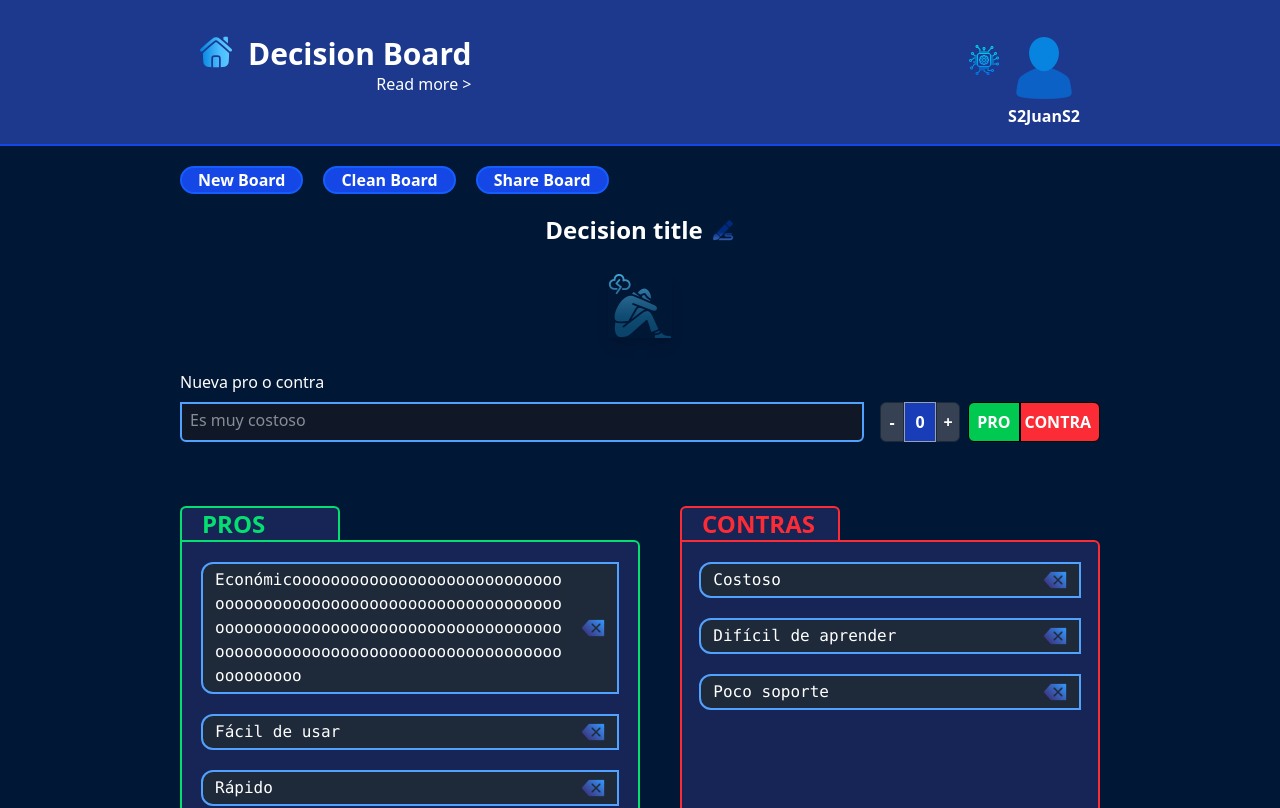
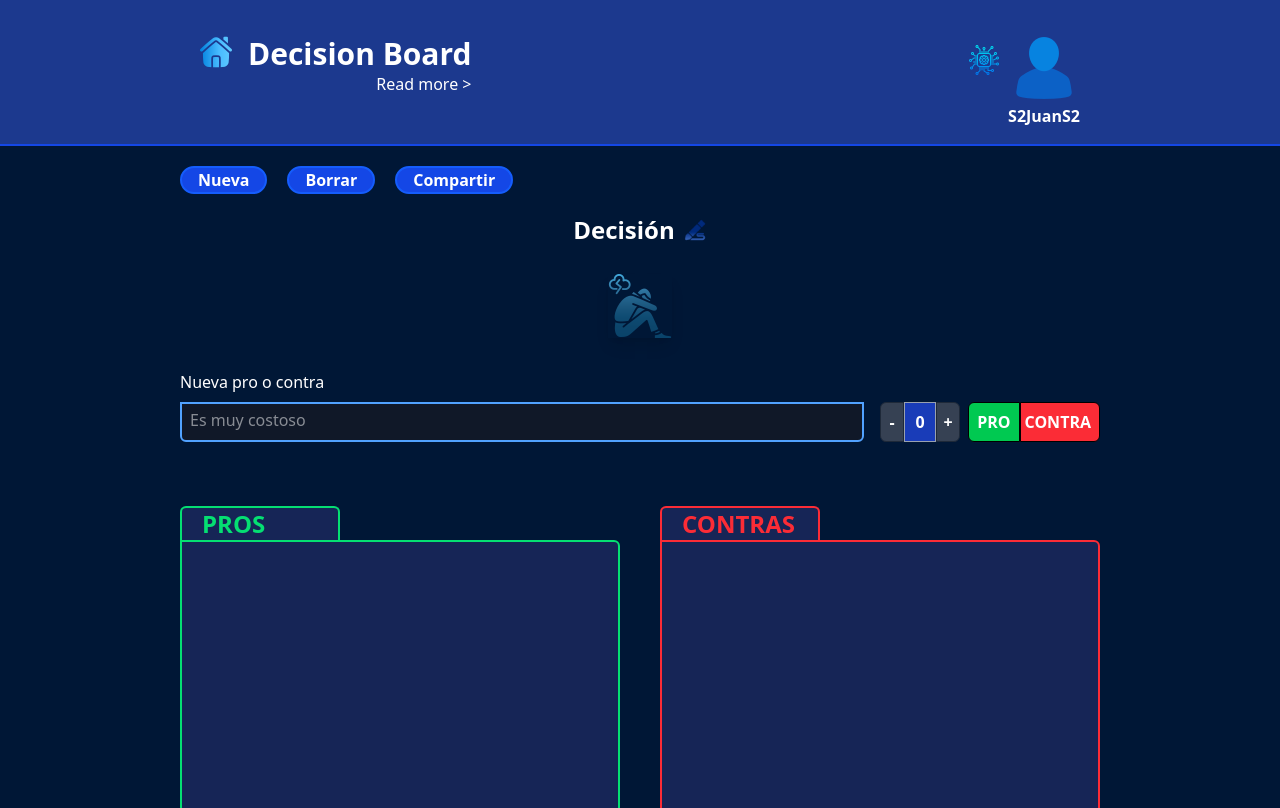
Before and after one commit to S2JuanS2/S2JuanS2.github.io, a React (Vite) app: page / in a window 1280 px wide. Shown: the top 808 px of the page. Built offline with nearby package versions, Linux system fonts and the light colour scheme.

Commit message:
[New]: Interacciones, mod-title add-delete-PRO-CONTRA

```diff
--- a/src/components/AddFactor.jsx
+++ b/src/components/AddFactor.jsx
@@ -1,17 +1,56 @@
+import { useState } from 'react';
 import NumberInput from './NumberInput';
 
-function AddFactor(){
+function AddFactor({onAddFactor}){
+
+    const[factorText, setFactorText] = useState("");
+
+    const handleTextChange = (e) => {
+        setFactorText(e.target.value);
+    }
+
+    const handleAddPro = () => {
+        if (factorText.trim()) {
+            onAddFactor(factorText, 'PRO');
+            setFactorText("");
+        }
+    };
+
+    const handleAddContra = () => {
+        if (factorText.trim()) {
+            onAddFactor(factorText, 'CONTRA');
+            setFactorText("");
+        }
+    };
+
     return(
         <div >
             <h1 className="text-white mb-2 mt-8">Nueva pro o contra</h1>
             <div className="flex justify-between mt-2">
-                <textarea type="text" className="border-2 border-blue-400 text-white rounded-b-md resize-none overflow-hidden h-10 w-11/12 pl-2 pr-2 pt-1 mr-2 mb-8 bg-gray-900" placeholder="Es muy costoso" maxLength={80}/>
+                <textarea
+                    className="border-2 border-blue-400 text-white rounded-b-md resize-none overflow-hidden h-10 w-11/12 pl-2 pr-2 pt-1 mr-2 mb-8 bg-gray-900"
+                    type="text"
+                    value={factorText}
+                    onChange={handleTextChange}
+                    placeholder="Es muy costoso"
+                    maxLength={80}
+                />
                 <div className="ml-2 mr-2">
                     <NumberInput></NumberInput>
                 </div>
                 <div className="flex flex-row justify-center">
-                    <button className="text-white bg-green-500 focus:outline-none w-auto cursor-pointer rounded-l-md font-bold p-1 pl-2 pr-2 h-10 border-1 border-black hover:border-1 hover:border-white transition-colors duration-300">PRO</button>
-                    <button className="text-white bg-red-500 focus:outline-none w-auto cursor-pointer rounded-r-md font-bold p-1 pr-2 h-10 border-1 border-black hover:border-1 hover:border-white transition-colors duration-300">CONTRA</button>
+                    <button
+                        className="text-white bg-green-500 focus:outline-none w-auto cursor-pointer rounded-l-md font-bold p-1 pl-2 pr-2 h-10 border-1 border-black hover:border-1 hover:border-white transition-colors duration-300"
+                        onClick={handleAddPro}
+                        >
+                        PRO
+                    </button>
+                    <button
+                        className="text-white bg-red-500 focus:outline-none w-auto cursor-pointer rounded-r-md font-bold p-1 pr-2 h-10 border-1 border-black hover:border-1 hover:border-white transition-colors duration-300"
+                        onClick={handleAddContra}
+                        >
+                        CONTRA
+                    </button>
                 </div>
             </div>
         </div>
--- a/src/components/Board.jsx
+++ b/src/components/Board.jsx
@@ -1,19 +1,34 @@
-import React from 'react';
+import React, { useState } from 'react';
 import CardList from "./CardList";
 import AddFactor from './AddFactor';
 
 function Board(){
 
-    {/*TESST*/}
-    const pros = ["Económicooooooooooooooooooooooooooooooooooooooooooooooooooooooooooooooooooooooooooooooooooooooooooooooooooooooooooooooooooooooooooooooooooooooooooooooooo", "Fácil de usar", "Rápido"];
-    const contras = ["Costoso", "Difícil de aprender", "Poco soporte"];
+    const [pros, setPros] = useState([]);
+    const [contras, setContras] = useState([]);
+
+    const handleAddFactor = (text, type) => {
+        if (type === 'PRO') {
+            setPros((prevPros) => [...prevPros, text]);
+        } else if (type === 'CONTRA') {
+            setContras((prevContras) => [...prevContras, text]);
+        }
+    };
+
+    const handleDelete = (text, type) => {
+        if (type === 'PRO') {
+            setPros((prevPros) => prevPros.filter((item) => item !== text));
+        } else if (type === 'CONTRA') {
+            setContras((prevContras) => prevContras.filter((item) => item !== text));
+        }
+    };
 
     return (
         <div>
-            <AddFactor></AddFactor>
+            <AddFactor onAddFactor={handleAddFactor}></AddFactor>
             <div className="flex justify-between gap-x-10 mt-8 mb-50">
-                <CardList customClass="text-green-400" items={pros}>PROS</CardList>
-                <CardList customClass="text-red-500" items={contras}>CONTRAS</CardList>
+                <CardList customClass="text-green-400" items={pros} title="PROS" onDelete={handleDelete} type="PRO"></CardList>
+                <CardList customClass="text-red-500" items={contras} title="CONTRAS" onDelete={handleDelete} type="CONTRA">CONTRAS</CardList>
             </div>
         </div>
     );
--- a/src/components/Button.jsx
+++ b/src/components/Button.jsx
@@ -1,9 +1,18 @@
 import React from 'react';
 
-function Button({children}){
+function Button({title}){
+
+    const messageAlert = () => {
+        alert("Not implemented")
+    }
+
     return (
         <>
-            <button className="border-2 rounded-3xl pl-4 pr-4 border-blue-600 bg-blue-700 text-white font-bold font-sans w-fit cursor-pointer hover:border-b-blue-50 transition-colors duration-300">{children}</button>
+            <button className="border-2 rounded-3xl pl-4 pr-4 border-blue-600 bg-blue-700 text-white font-bold font-sans w-fit cursor-pointer hover:border-b-blue-50 transition-colors duration-300"
+                    onClick={messageAlert}
+            >
+                {title}
+            </button>
         </>
     );
 }
--- a/src/components/Card.jsx
+++ b/src/components/Card.jsx
@@ -1,11 +1,16 @@
 import React from 'react';
 
-function Card({children}){
+function Card({children, onDelete}){
     return(
         <div className="flex justify-center mt-5">
             <div className="flex justify-between border-2 rounded-l-xl w-11/12 min-h-8 text-blue-400 items-center bg-gray-800">
                 <p className='p-1 pl-3 text-white font-mono overflow-auto break-words'>{children}</p>
-                <img src="/images/delete.png" alt="delete" className="w-6 h-6 mr-3 ml-2 cursor-pointer transition-transform duration-300 hover:scale-120"/>
+                <img
+                    src="/images/delete.png"
+                    alt="delete"
+                    className="w-6 h-6 mr-3 ml-2 cursor-pointer transition-transform duration-300 hover:scale-120"
+                    onClick={onDelete}
+                />
             </div>
             <div>
             </div>
--- a/src/components/CardList.jsx
+++ b/src/components/CardList.jsx
@@ -1,13 +1,15 @@
 import React from 'react';
 import Card from './Card';
 
-function CardList({customClass, children, items}){
+function CardList({customClass, title, items, onDelete, type}){
     return(
         <div className="w-6/12">
-            <h1 className={`${customClass} font-bold text-2xl border-t-2 border-l-2 border-r-2 w-40 pl-5 bg-blue-950 rounded-t-md`}>{children}</h1>
+            <h1 className={`${customClass} font-bold text-2xl border-t-2 border-l-2 border-r-2 w-40 pl-5 bg-blue-950 rounded-t-md`}>{title}</h1>
             <div className={`${customClass} border-2 h-150 rounded-r-md rounded-b-md bg-blue-950`}>
                 {items.map((item, index) => (
-                    <Card key={index}>{item}</Card>
+                    <Card key={index} onDelete={() => onDelete(item, type)}>
+                        {item}
+                    </Card>
                 ))}
             </div>
         </div>
--- a/src/components/Mobile.jsx
+++ b/src/components/Mobile.jsx
@@ -1,6 +1,10 @@
 function Mobile() {
     return (
       <div className="h-screen flex flex-col justify-center items-center">
+        <video width="640" height="360" controls autoPlay muted loop className="mb-5">
+        <source src="videos/rick.mp4" type="video/mp4"></source>
+        Tu navegador no soporta la etiqueta de video.
+        </video>
         <h3 className="text-white">Página no disponible para dispositivos móviles</h3>
         <img src="/images/error-img.png" alt="Error" className="mt-5"/>
       </div>
--- a/src/components/Nav.jsx
+++ b/src/components/Nav.jsx
@@ -4,9 +4,9 @@ function Nav(){
     return(
         <div className="w-fit mt-5">
             <div className="flex space-x-5">
-                <Button>New Board</Button>
-                <Button>Clean Board</Button>
-                <Button>Share Board</Button>
+                <Button title="Nueva"></Button>
+                <Button title="Borrar"></Button>
+                <Button title="Compartir"></Button>
             </div>
         </div>
     );
--- a/src/components/Title.jsx
+++ b/src/components/Title.jsx
@@ -1,11 +1,49 @@
+import { useState } from "react";
+
 function Title(){
+
+    const [title, setTitle] = useState("Decisión");
+
+    const [isEditing, setIsEditing] = useState(false);
+
+    const handleInputChange = (e) => {
+        setTitle(e.target.value);
+    };
+
+    const toggleEditing = () => {
+        if(title.length == 0){
+            setTitle("Titulo default");
+        }
+        setIsEditing(!isEditing);
+    }
+
     return (
         <div className="flex flex-col items-center mt-5">
             <div className="flex">
-                <h1 className="text-white font-bold text-2xl mb-3">Decision title</h1>
-                <img src="/images/edit.png" alt="edit" className="cursor-pointer w-6 h-6 mt-1 ml-2 transition-transform duration-300 hover:scale-120"/>
+                {isEditing ? (
+                    <input
+                        type="text"
+                        value={title}
+                        onChange={handleInputChange}
+                        onBlur={toggleEditing}
+                        maxLength={32}
+                        className="text-white font-bold text-2xl mb-3 border-1"
+                    />
+                ) : (
+                    <h1 className="text-white font-bold text-2xl mb-3">{title}</h1>
+                )}
+                <img
+                    src="/images/edit.png"
+                    alt="edit"
+                    className="cursor-pointer w-6 h-6 mt-1 ml-2 transition-transform duration-300 hover:scale-120"
+                    onClick={toggleEditing}
+                />
             </div>
-            <img src="/images/confused.png" alt="confused" className="shadow-lg mt-4"/>
+            <img
+                src="/images/confused.png"
+                alt="confused"
+                className="shadow-lg mt-4"
+            />
         </div>
     );
 }
```
Also changed, not shown: 1 other file (tests, documents, lock files or other folders).
